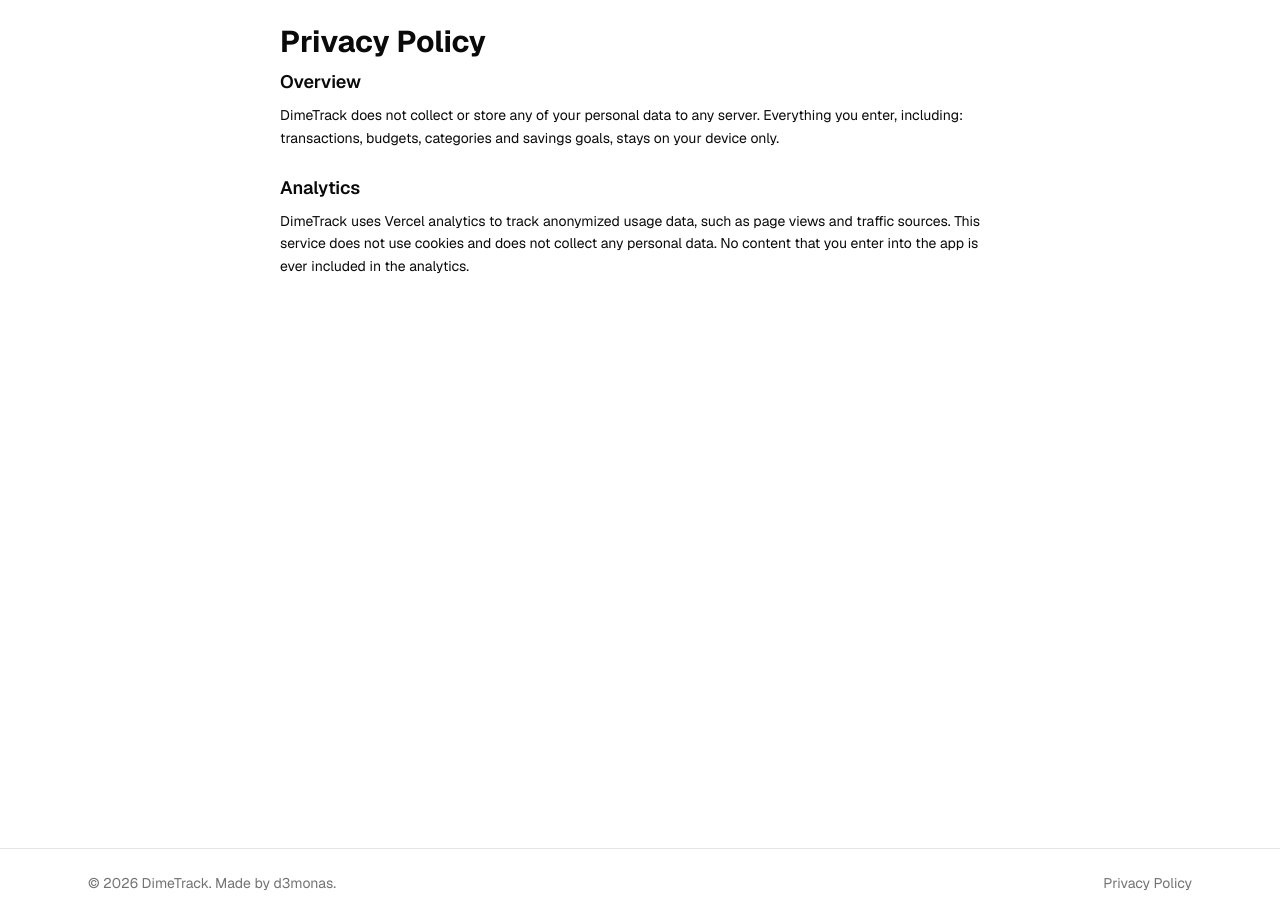
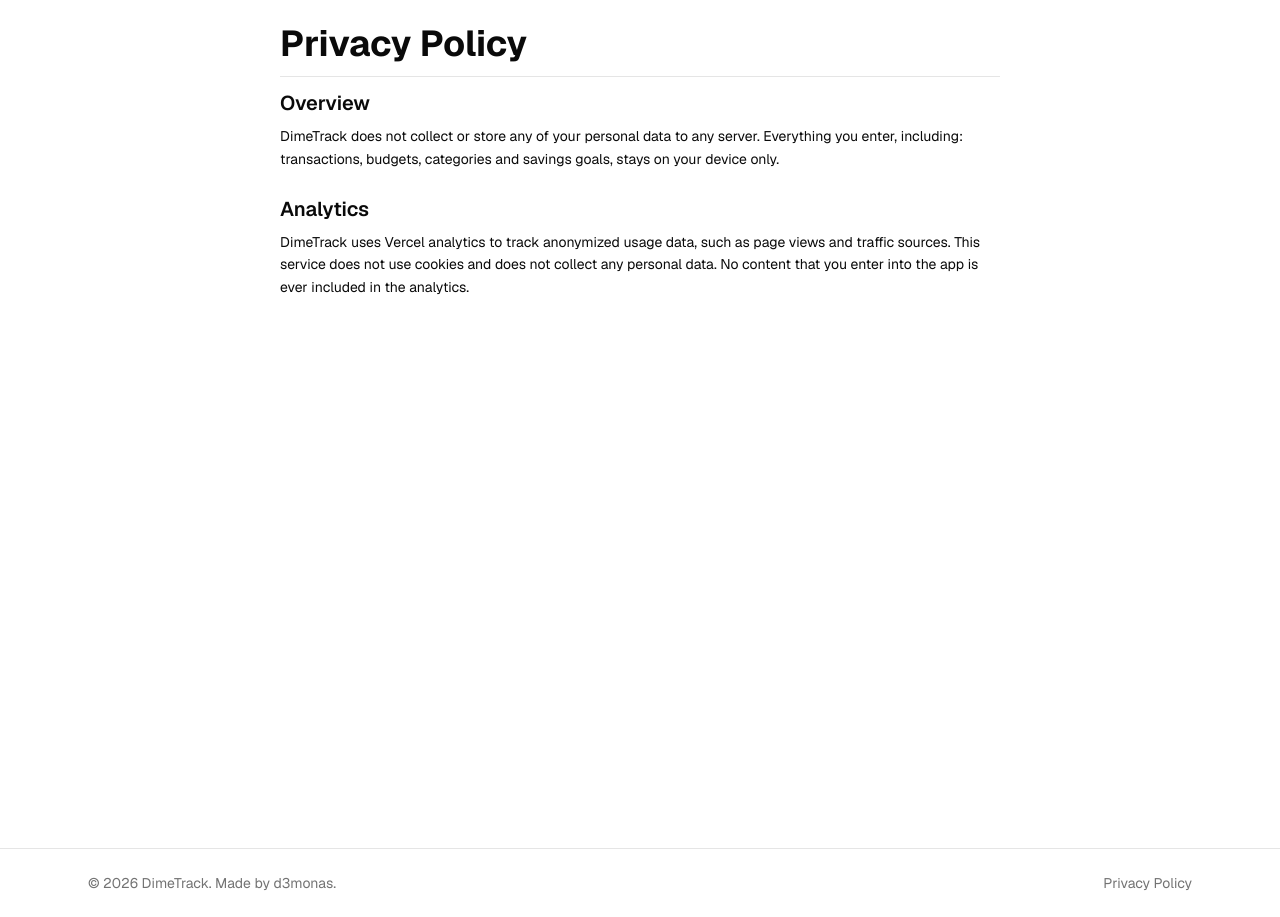
Before and after one commit to d3monas/DimeTrack, a Next.js app: page /privacy in a window 1280 px wide. Built offline with nearby package versions, Linux system fonts and the light colour scheme.

Commit message:
feat: small design improvements in privacy page

```diff
--- a/app/privacy/page.tsx
+++ b/app/privacy/page.tsx
@@ -2,11 +2,12 @@ export default function PrivacyPolicy() {
     return (
         <main className="min-h-screen bg-background">
             <div className="mx-auto max-w-3xl p-4 sm:p-6">
-                <h1 className="text-3xl font-bold mb-2">Privacy Policy</h1>
+                <h1 className="text-4xl font-bold mb-3">Privacy Policy</h1>
+                <hr />
 
-                <div className="space-y-6 text-sm leading-relaxed">
+                <div className="space-y-6 mt-3 text-sm leading-relaxed">
                     <section>
-                        <h2 className="text-lg font-semibold mb-2">Overview</h2>
+                        <h2 className="text-xl font-semibold mb-2">Overview</h2>
                         <p>
                             DimeTrack does not collect or store any of your personal data to any server.
                             Everything you enter, including: transactions, budgets, categories and savings goals, stays on your device only.
@@ -14,7 +15,7 @@ export default function PrivacyPolicy() {
                     </section>
 
                     <section>
-                        <h2 className="text-lg font-semibold mb-2">Analytics</h2>
+                        <h2 className="text-xl font-semibold mb-2">Analytics</h2>
                         <p>
                             DimeTrack uses Vercel analytics to track anonymized usage data, such as page views and traffic sources.
                             This service does not use cookies and does not collect any personal data. No content that you enter into the app is ever included in the analytics.
```
